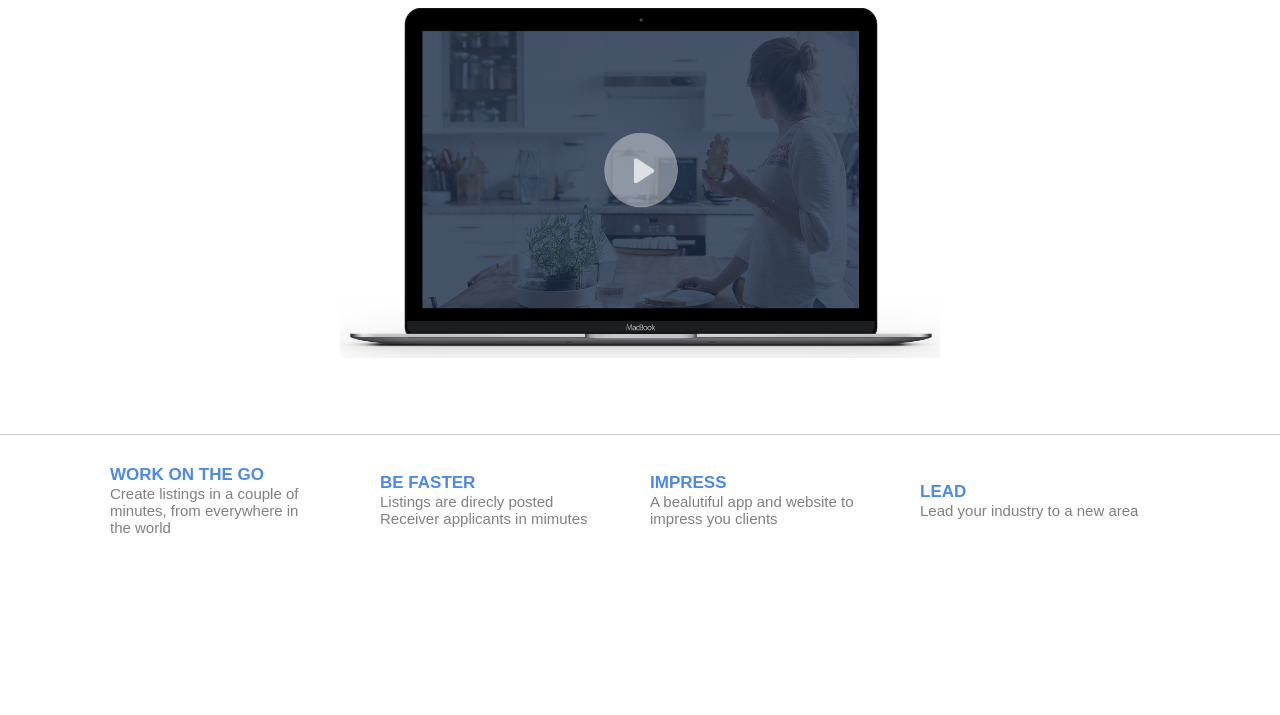
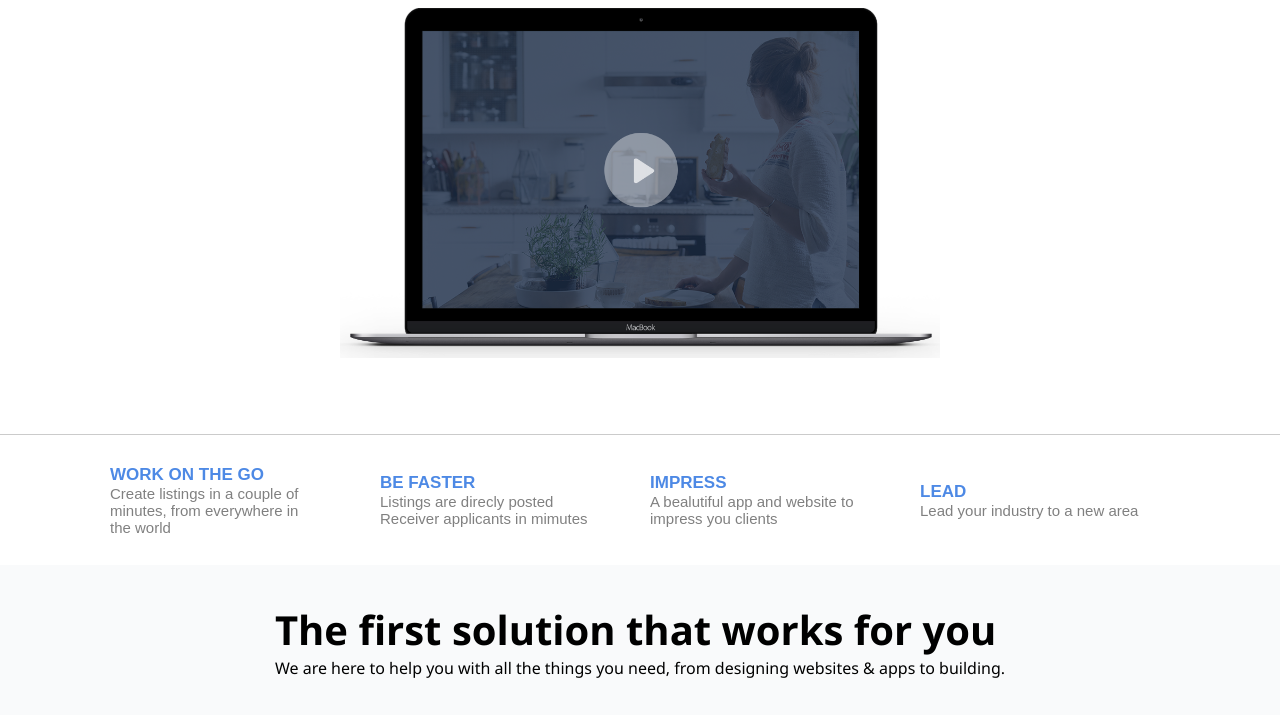
Before and after one commit to daniellobobk/landingpage2, a plain HTML site: page index.html in a window 1280 px wide. Shown: the part 738-1453 px from the top of the page. Before the commit the page ends 1303 px from the top, so only its background shows below. Drawn offline with Linux system fonts and the light colour scheme.

Commit message:
section4

```diff
--- a/assets/css/template.css
+++ b/assets/css/template.css
@@ -174,3 +174,26 @@ figure img {
     justify-content: space-around;
 
 }
+.section4 {
+    display: flex;
+    width: 1369px;
+    max-width: 100%;
+    height: 150px;
+    background-color: rgb(249, 250, 251);
+     justify-content: center;
+    align-items: center;
+
+}
+.textosection4 {
+    font-family:'Segoe UI', Tahoma, Geneva, Verdana, sans-serif ;
+
+}
+
+.titulo {
+    font-size: 40px;
+    font-weight: bold;
+}
+
+.subtitulo {
+
+}
--- a/index.html
+++ b/index.html
@@ -1,6 +1,5 @@
-
 <!DOCTYPE html>
-<html lang="pt-br">
+<html lang="en">
 <head>
     <meta charset="UTF-8">
     <meta name="viewport" content="width=device-width, initial-scale=1.0">
@@ -82,5 +81,14 @@
             </div>
         </div>
     </div>
+    <div class="section4">
+        <div class="textosection4">
+            <div class="titulo">
+                The first solution that works for you
+            </div>
+            <div class="subtitulo">
+                We are here to help you with all the things you need, from designing websites & apps to building.
+            </div>
+        </div>
 </body>
 </html>
```
